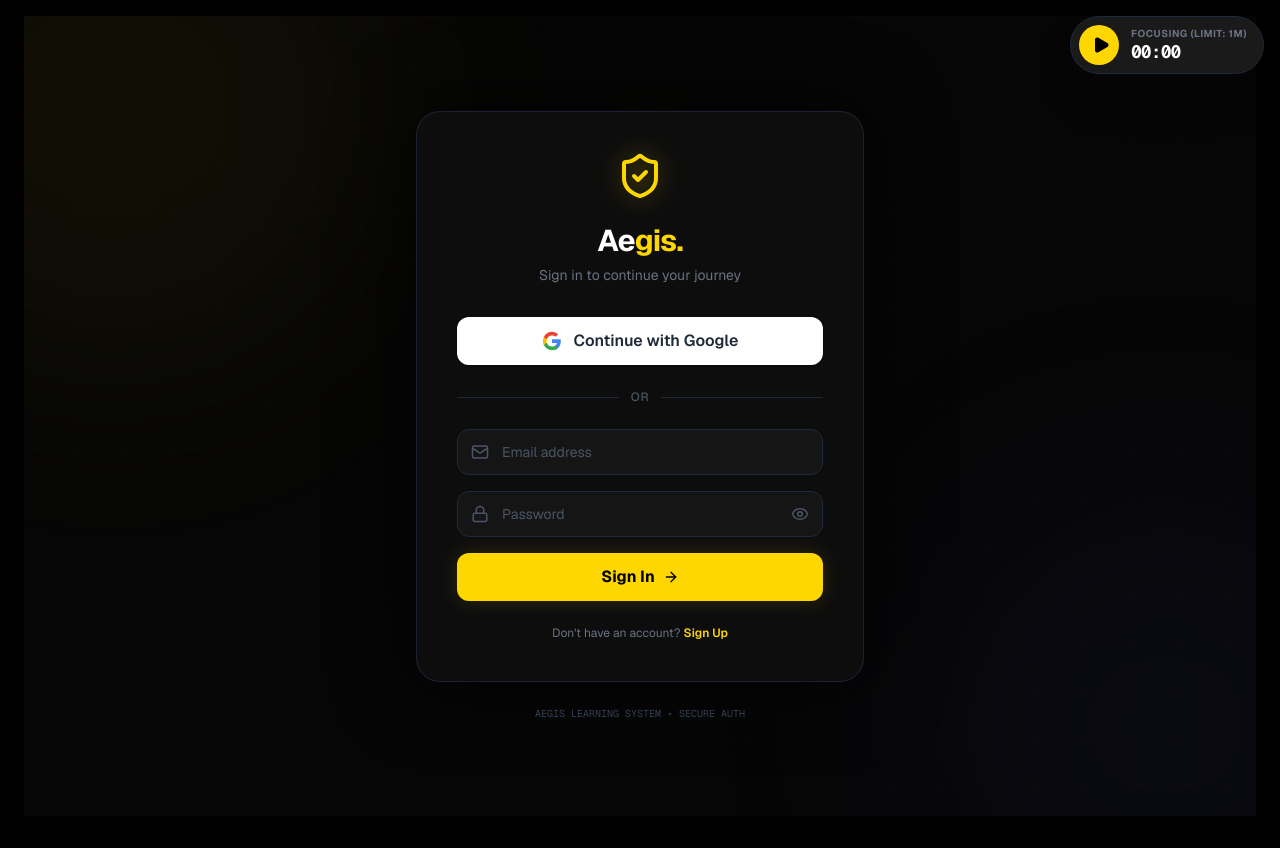
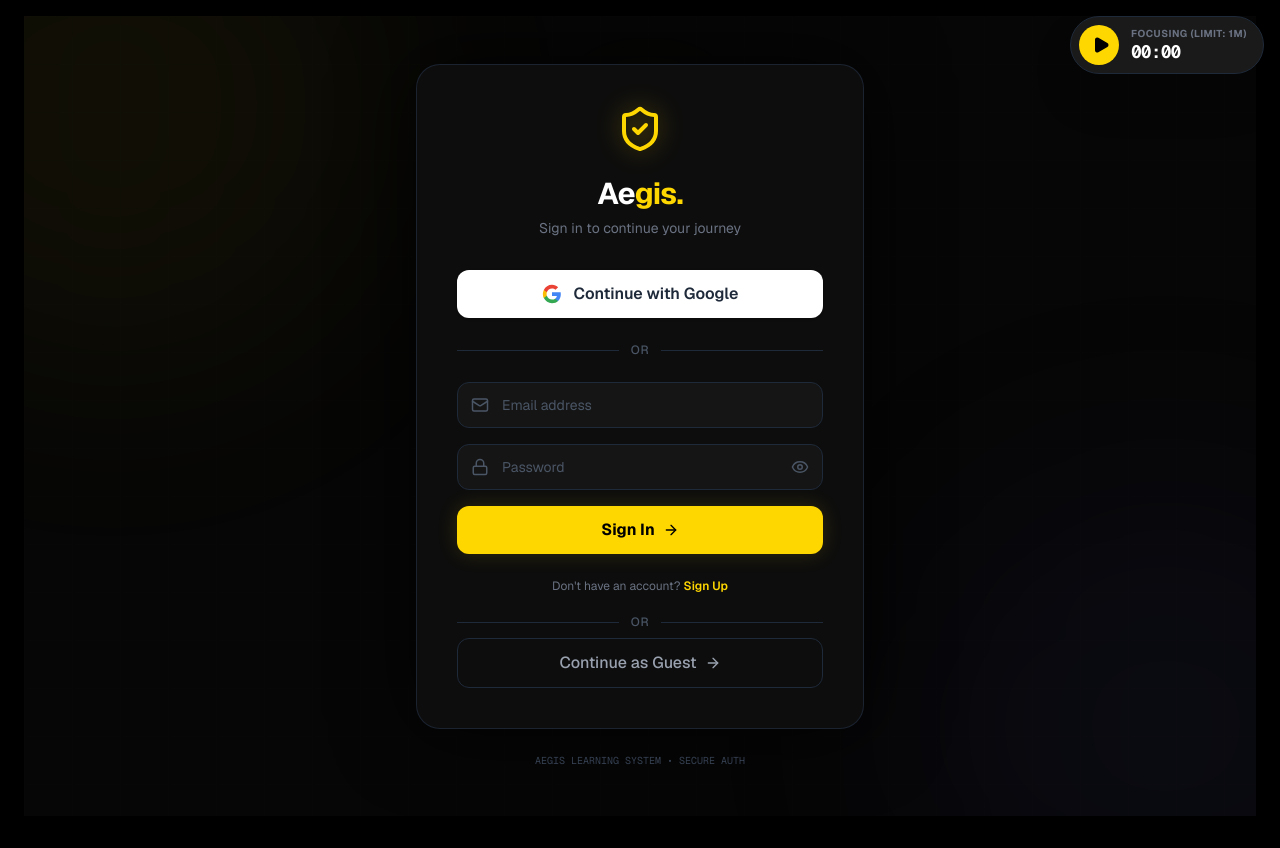
Before and after one commit to JaidevKaleeswaran/TaskTrackerSanctum, a Next.js app in the folder Desktop/TaskTrackHackathon/burnout-app/: page /login in a window 1280 px wide. Built offline with nearby package versions, Linux system fonts and the light colour scheme; no server answers.

Commit message:
Add Continue as Guest button, fix Firebase auth/config-not-found error

```diff
--- a/Desktop/TaskTrackHackathon/burnout-app/src/app/login/page.tsx
+++ b/Desktop/TaskTrackHackathon/burnout-app/src/app/login/page.tsx
@@ -7,7 +7,7 @@
 import { ShieldCheck, Mail, Lock, User, Eye, EyeOff, ArrowRight, Loader2 } from 'lucide-react';
 
 export default function LoginPage() {
-  const { user, loading, signInWithGoogle, signInWithEmail, signUpWithEmail } = useAuth();
+  const { user, loading, signInWithGoogle, signInWithEmail, signUpWithEmail, signInAsGuest } = useAuth();
   const router = useRouter();
 
   const [isSignUp, setIsSignUp] = useState(false);
@@ -234,6 +234,24 @@
               {isSignUp ? 'Sign In' : 'Sign Up'}
             </button>
           </p>
+
+          {/* Guest Access */}
+          <div className="flex items-center gap-3 mt-5 mb-1">
+            <div className="flex-1 h-px bg-gray-800" />
+            <span className="text-gray-600 text-xs font-medium uppercase tracking-wider">or</span>
+            <div className="flex-1 h-px bg-gray-800" />
+          </div>
+          <button
+            onClick={() => {
+              signInAsGuest();
+              router.replace('/');
+            }}
+            disabled={submitting}
+            className="w-full mt-2 bg-transparent border border-gray-800 text-gray-400 hover:text-white hover:border-gray-600 font-medium py-3 px-4 rounded-xl transition-all hover:scale-[1.01] active:scale-[0.99] disabled:opacity-50 disabled:cursor-not-allowed cursor-pointer flex items-center justify-center gap-2"
+          >
+            Continue as Guest
+            <ArrowRight size={16} />
+          </button>
         </div>
 
         {/* Footer */}
--- a/Desktop/TaskTrackHackathon/burnout-app/src/components/AuthProvider.tsx
+++ b/Desktop/TaskTrackHackathon/burnout-app/src/components/AuthProvider.tsx
@@ -12,48 +12,108 @@
 } from 'firebase/auth';
 import { auth, googleProvider } from '@/lib/firebase';
 
+// Guest user shape that mimics Firebase User for compatibility
+interface GuestUser {
+  displayName: string;
+  email: string;
+  uid: string;
+  isGuest: true;
+}
+
+type AppUser = User | GuestUser | null;
+
 interface AuthContextType {
-  user: User | null;
+  user: AppUser;
   loading: boolean;
+  isGuest: boolean;
   signInWithGoogle: () => Promise<void>;
   signInWithEmail: (email: string, password: string) => Promise<void>;
   signUpWithEmail: (email: string, password: string, displayName: string) => Promise<void>;
+  signInAsGuest: () => void;
   signOut: () => Promise<void>;
 }
 
 const AuthContext = createContext<AuthContextType | undefined>(undefined);
 
+const GUEST_KEY = 'aegis_guest_session';
+
 export function AuthProvider({ children }: { children: ReactNode }) {
-  const [user, setUser] = useState<User | null>(null);
+  const [user, setUser] = useState<AppUser>(null);
   const [loading, setLoading] = useState(true);
+  const [isGuest, setIsGuest] = useState(false);
 
   useEffect(() => {
-    const unsubscribe = onAuthStateChanged(auth, (user) => {
-      setUser(user);
+    // Check for existing guest session first
+    const guestSession = localStorage.getItem(GUEST_KEY);
+    if (guestSession) {
+      setUser(JSON.parse(guestSession));
+      setIsGuest(true);
       setLoading(false);
-    });
-    return () => unsubscribe();
+      return;
+    }
+
+    // Otherwise listen for Firebase auth
+    try {
+      const unsubscribe = onAuthStateChanged(auth, (firebaseUser) => {
+        setUser(firebaseUser);
+        setLoading(false);
+      });
+      return () => unsubscribe();
+    } catch {
+      // If Firebase fails to initialize, just stop loading
+      setLoading(false);
+    }
   }, []);
 
   const signInWithGoogle = async () => {
     await signInWithPopup(auth, googleProvider);
+    // Clear guest session if they upgrade to a real account
+    localStorage.removeItem(GUEST_KEY);
+    setIsGuest(false);
   };
 
   const signInWithEmail = async (email: string, password: string) => {
     await signInWithEmailAndPassword(auth, email, password);
+    localStorage.removeItem(GUEST_KEY);
+    setIsGuest(false);
   };
 
   const signUpWithEmail = async (email: string, password: string, displayName: string) => {
     const credential = await createUserWithEmailAndPassword(auth, email, password);
     await updateProfile(credential.user, { displayName });
+    localStorage.removeItem(GUEST_KEY);
+    setIsGuest(false);
+  };
+
+  const signInAsGuest = () => {
+    const guestUser: GuestUser = {
+      displayName: 'Guest',
+      email: 'guest@aegis.local',
+      uid: `guest_${Date.now()}`,
+      isGuest: true,
+    };
+    localStorage.setItem(GUEST_KEY, JSON.stringify(guestUser));
+    setUser(guestUser);
+    setIsGuest(true);
   };
 
   const signOut = async () => {
-    await firebaseSignOut(auth);
+    if (isGuest) {
+      localStorage.removeItem(GUEST_KEY);
+      setUser(null);
+      setIsGuest(false);
+    } else {
+      try {
+        await firebaseSignOut(auth);
+      } catch {
+        // If Firebase auth fails, just clear state
+      }
+      setUser(null);
+    }
   };
 
   return (
-    <AuthContext.Provider value={{ user, loading, signInWithGoogle, signInWithEmail, signUpWithEmail, signOut }}>
+    <AuthContext.Provider value={{ user, loading, isGuest, signInWithGoogle, signInWithEmail, signUpWithEmail, signInAsGuest, signOut }}>
       {children}
     </AuthContext.Provider>
   );
```
